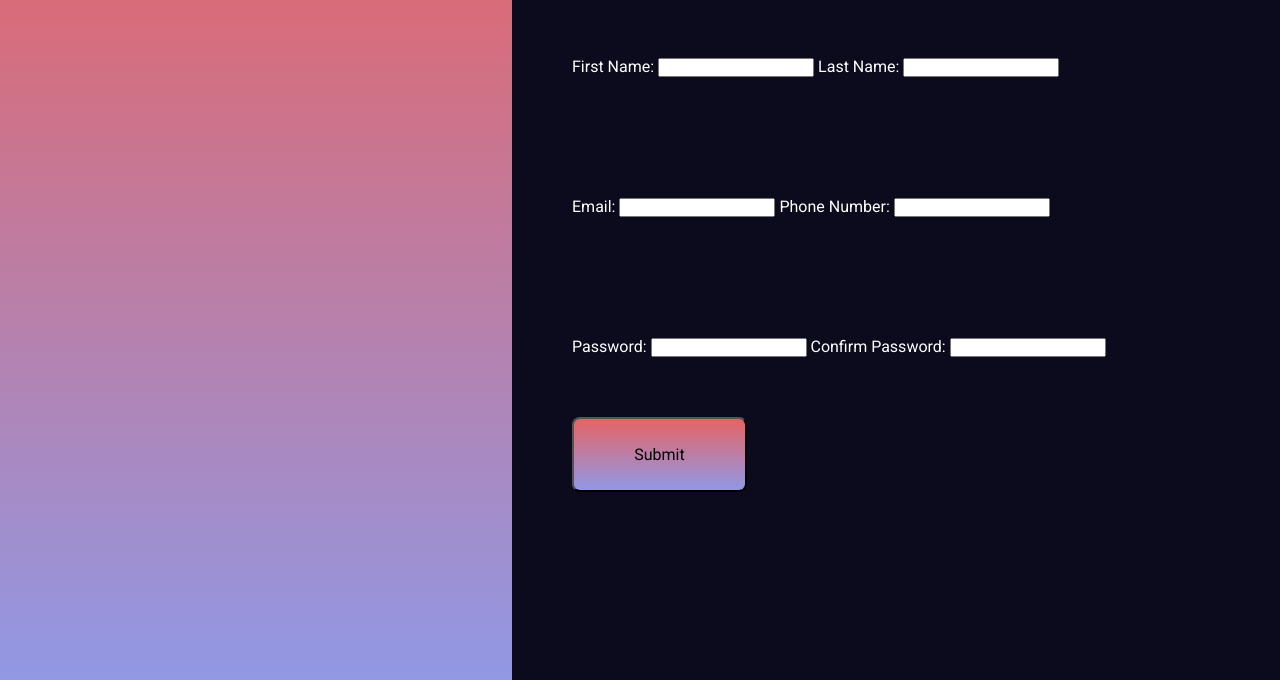
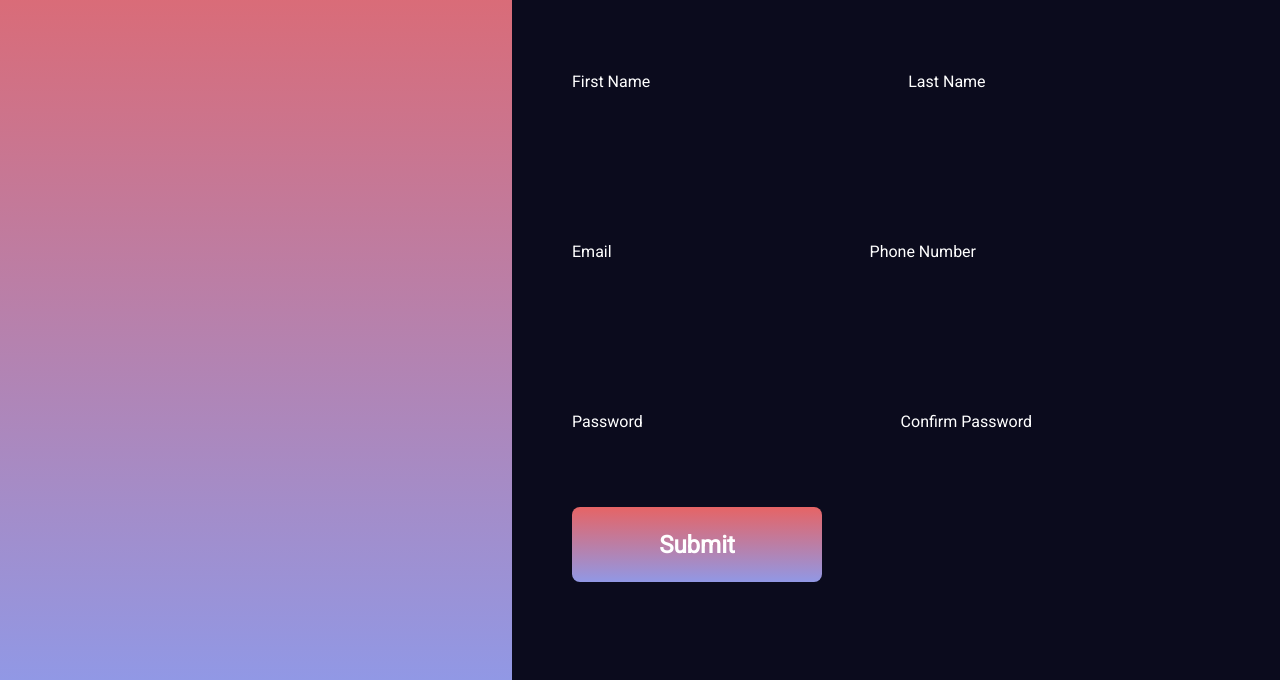
Before and after one commit to HamzaHersi01/sign-up-form, a plain HTML site: page index.html in a window 1280 px wide. Shown: the part 120-800 px from the top of the page. Drawn offline with Linux system fonts and the light colour scheme.

Commit message:
added more styling

```diff
--- a/index.html
+++ b/index.html
@@ -13,21 +13,21 @@
             </div>
                 <form>
                     <fieldset class="personal-info">
-                        <label for="fname">First Name:</label>
+                        <label for="fname">First Name</label>
                         <input type="text" id="fname" name="fname">
-                        <label for="lname">Last Name:</label>
+                        <label for="lname">Last Name</label>
                         <input type="text" id="lanme" name="lname">
                     </fieldset>
                     <fieldset class="contact-info">
-                        <label for="email">Email:</label>
+                        <label for="email">Email</label>
                         <input type="email" id="email" name="email">
-                        <label for="phone">Phone Number:</label>
+                        <label for="phone">Phone Number</label>
                         <input type="number" id="phone" name="phone">
                     </fieldset>
                     <fieldset class="password-section">
-                        <label for="password">Password:</label>
+                        <label for="password">Password</label>
                         <input type="password" id="password" name="password">
-                        <label for="confirm">Confirm Password:</label>
+                        <label for="confirm">Confirm Password</label>
                         <input type="confirm" id="confirm" name="confirm">
                     </fieldset>
                     <input class="button" type="submit" value="Submit">
--- a/style.css
+++ b/style.css
@@ -46,11 +46,22 @@ p{
     margin-top: 60px;
 }
 
+input{
+    background: transparent;
+    border: none;
+    border-radius: 10px;
+    height: 50px;
+    width: 250px;
+}
+
+
 .button{
-    width: 175px;
+    color: white;
+    width: 250px;
     height: 75px;
     border-radius: 8px;
-    font-size: 16px;
+    font-size: 24px;
+    font-weight: 900;
     margin-left: 60px;
     background:var(--background);
 }
@@ -58,7 +69,12 @@ p{
 fieldset{
     border: none;
     margin: 60px;
+    width: 100%;
 }
+fieldset label{
+
+}
+
 
 form{
     width: 100%;
```
